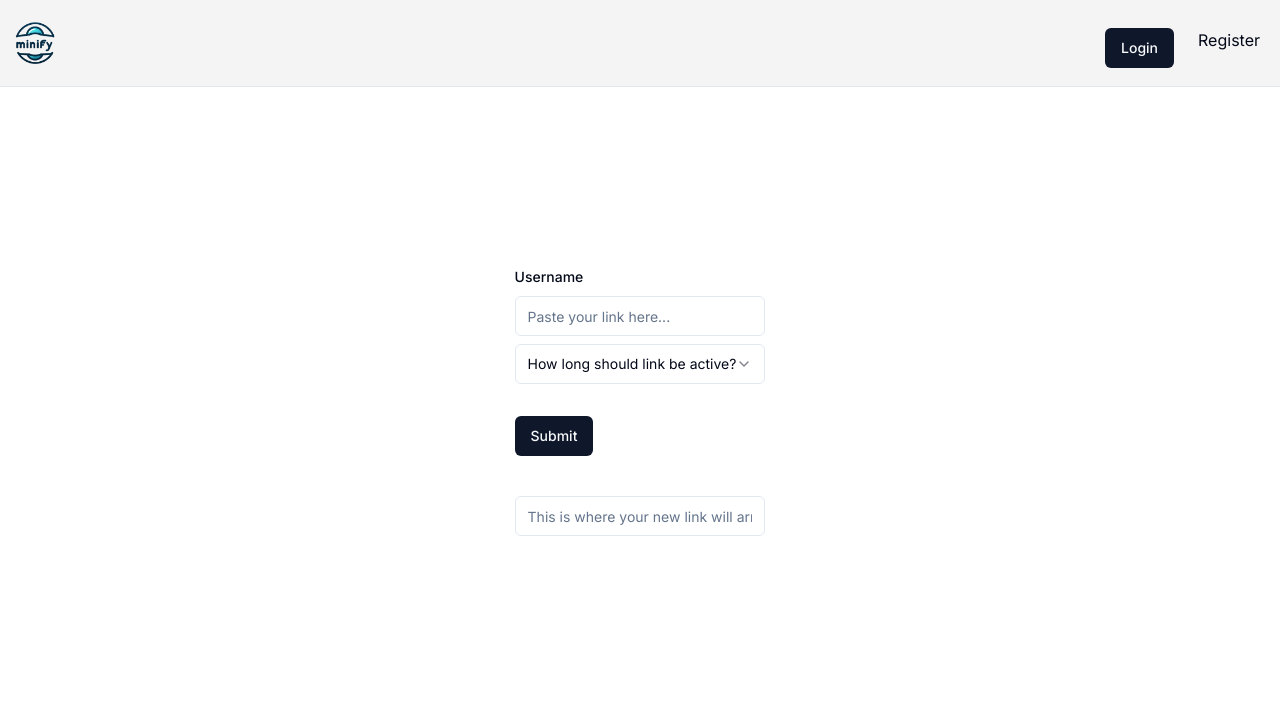
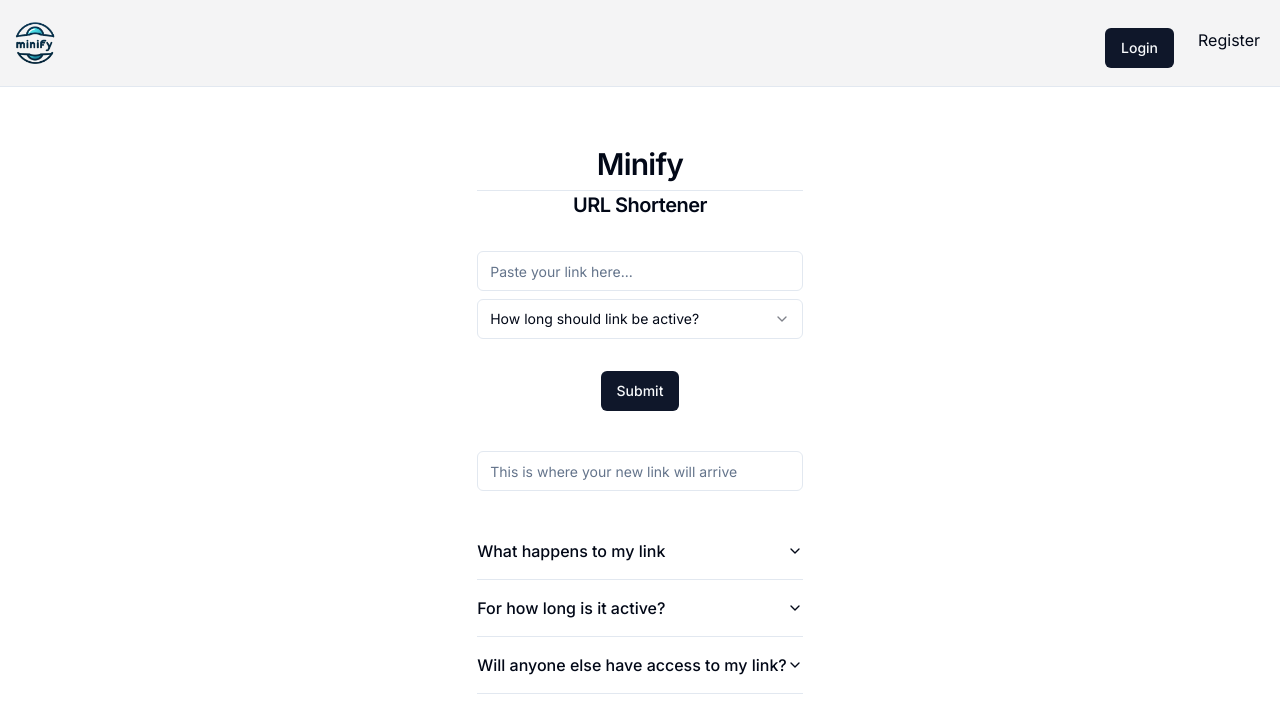
Before and after one commit to arebrinkemil/minify, a Next.js app: page / in a window 1280 px wide. Shown: the top 714 px of the page. Built offline with nearby package versions, Linux system fonts and the light colour scheme; no server answers.

Commit message:
added styling on homepage and login

```diff
--- a/app/page.tsx
+++ b/app/page.tsx
@@ -12,6 +12,12 @@
   SelectTrigger,
   SelectValue,
 } from "@/components/ui/select"
+import {
+  Accordion,
+  AccordionContent,
+  AccordionItem,
+  AccordionTrigger,
+} from "@/components/ui/accordion"
 import { zodResolver } from '@hookform/resolvers/zod';
 
 const FormSchema = z.object({
@@ -31,15 +37,21 @@
 }
 
   return (
-    <div>
+    <div className="text-center sm:mt-10">
+    <h2 className="scroll-m-20 border-b pb-2 text-3xl font-semibold tracking-tight first:mt-0">
+      Minify
+    </h2>
+    <h4 className="scroll-m-20 text-xl font-semibold tracking-tight">
+      URL Shortener
+    </h4>
+
     <Form {...form}>
-      <form onSubmit={form.handleSubmit(onSubmit)} className="space-y-8">
+      <form onSubmit={form.handleSubmit(onSubmit)} className="space-y-8 mt-8">
         <FormField
           control={form.control}
           name="username"
           render={({ field }) => (
             <FormItem>
-              <FormLabel>Username</FormLabel>
               <FormControl>
                 <Input placeholder="Paste your link here..." type='email' />
               </FormControl>
@@ -65,6 +77,29 @@
     <div className="pt-10">
       <Input placeholder="This is where your new link will arrive"/>
     </div>
+    <Accordion type="single" collapsible className="pt-8">
+      <AccordionItem value="item-1">
+        <AccordionTrigger>What happens to my link</AccordionTrigger>
+          <AccordionContent style={{maxWidth: '320px'}}>
+            All links are stored in our Database and then removed when their timer runs out.
+          </AccordionContent>
+      </AccordionItem>
+      <AccordionItem value="item-2">
+        <AccordionTrigger>For how long is it active?</AccordionTrigger>
+          <AccordionContent>
+            For as long as you choose in the form field!
+          </AccordionContent>
+      </AccordionItem>
+      <AccordionItem value="item-3">
+        <AccordionTrigger>Will anyone else have access to my link?</AccordionTrigger>
+          <AccordionContent style={{maxWidth: '320px'}}>
+            No your link is secure with us and will not be accessible for other users.
+          </AccordionContent>
+      </AccordionItem>
+    </Accordion>
+
+
+
     </div>
   )
 };
--- a/components/made/LoginForm.tsx
+++ b/components/made/LoginForm.tsx
@@ -3,6 +3,9 @@
 import { ChangeEvent, FC, FormEvent, FormHTMLAttributes, useState } from 'react';
 import { signIn } from "next-auth/react";
 import { useRouter } from 'next/navigation';
+import { Button } from "../ui/button";
+import { Form, FormControl, FormDescription, FormField, FormItem, FormLabel, FormMessage  } from '../ui/form';
+import { Input } from '../ui/input';
 
 type LoginFormProps = FormHTMLAttributes<HTMLFormElement> & {};
 
@@ -27,11 +30,22 @@
         }
     }
 
-  return <form {...props} className='text-black pt-16' onSubmit={handleSubmit}>
-    <input placeholder='Email' value={form.email} onChange={(ev) => handleChange("email", ev)} type="text" name='email' autoComplete='email' autoFocus />
-    <input placeholder='Password' value={form.password} onChange={(ev) => handleChange("password", ev)} type="password" name='password' autoComplete='current-password' />
-    <button type='submit'>Login</button>
-  </form>;
+  return (
+    <div className="text-center mb-8">
+    <h2 className="scroll-m-20 border-b pb-2 text-3xl font-semibold tracking-tight first:mt-0">
+      Minify
+    </h2>
+    <h4 className="scroll-m-20 text-xl font-semibold tracking-tight">
+      Login
+    </h4>
+
+    <form {...props} className='text-black pt-16' onSubmit={handleSubmit}>
+      <Input placeholder='Email' value={form.email} onChange={(ev) => handleChange("email", ev)} type="text" name='email' autoComplete='email' autoFocus className='mb-5'/>
+      <Input placeholder='Password' value={form.password} onChange={(ev) => handleChange("password", ev)} type="password" name='password' autoComplete='current-password' className='mb-8'/>
+      <Button type='submit' style={{width: '200px'}}>Login</Button>
+    </form>
+  </div>
+  )
 };
 
 export default LoginForm;
```
